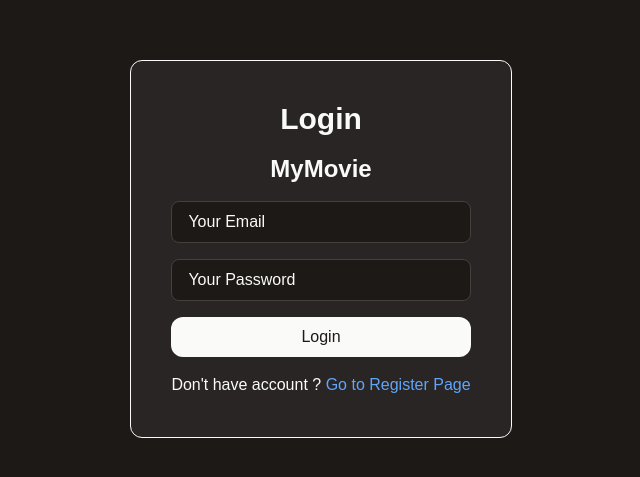
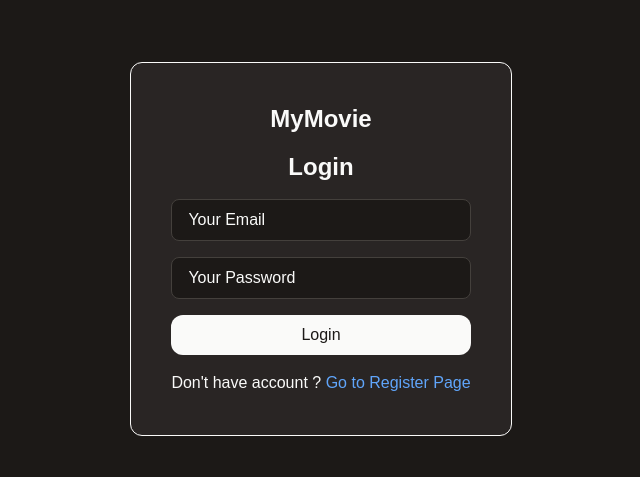
Before and after one commit to vDescent/movie-app, a Next.js app: page /pages/auth/login in a window 1280 px wide. Shown: the part 151-628 px from the top of the page, without its empty margins (319-959 px from the left). Built offline with nearby package versions, Linux system fonts and the light colour scheme; no server answers.

Commit message:
ref: apply the refactored code

```diff
--- a/src/app/pages/auth/login/hooks/useLogin.ts
+++ b/src/app/pages/auth/login/hooks/useLogin.ts
@@ -9,6 +9,7 @@ export function useLogin(){
     const router = useRouter();
     const [email, setEmail] = useState('');
     const [password, setPassword] = useState('');
+    const [authError, setAuthError] = useState('');
 
     const [validateErrors, setValidateErrors] = useState({
         email:'',
@@ -32,20 +33,26 @@ export function useLogin(){
         // 3. login firebase services
         try{
             setIsLoading(true);
+            setAuthError('');
 
             await loginUser({email, password});
 
             alert('Login success');
 
             router.push('/');
-        } catch (error){
-            console.error(error);
+        } catch (error: any){
+            if(error.code === 'auth/invalid-credential'){
+                setAuthError('Email atau password salah');
+            } else {
+                setAuthError('Terjadi kesalahan. Silahkan coba lagi.');
+            }
+            // console.error(error);
 
-            alert(`Error Message: ${error}`)
+            // alert(`Error Message: ${error}`)
         } finally {
             setIsLoading(false);
         }
     };
 
-    return{email, password, validateErrors, isLoading, setEmail, setPassword, handleLogin};
+    return{email, password, validateErrors, isLoading, authError, setAuthError, setEmail, setPassword, handleLogin};
 }
--- a/src/app/pages/auth/login/page.tsx
+++ b/src/app/pages/auth/login/page.tsx
@@ -1,81 +1,41 @@
 'use client'
-import React, { useActionState, useState } from 'react'
-import { useRouter } from 'next/navigation'
-import { auth } from '@/app/firebase/Init'
+import { useLogin } from './hooks/useLogin'
 import Link from 'next/link'
-import { signInWithEmailAndPassword } from 'firebase/auth'
 
 export default function LoginPage() {
-    const router = useRouter();
-    const [email, setEmail] = useState("");
-    const [password, setPassword] = useState("");
-    const [errors, setErrors] = useState({
-        email:"",
-        password:"",
-    })
-
-    const handleLogin = async()=>{
-        const newErrors = {
-            email:"",
-            password:"",
-        };
-
-        let isValid = true;
-
-        if(email === ""){
-            newErrors.email = "This field must be filled";
-            isValid = false;
-        } else if(!email.includes('@')){
-            newErrors.email = "This section must contain @ ex: example@gmail.com"
-            isValid = false;
-        }
-
-        if(password === ""){
-            newErrors.password = "This field must be filled";
-            isValid = false;
-        }
-
-        setErrors(newErrors);
-
-        if(!isValid) return;
-
-        try{
-            const userCredential = await signInWithEmailAndPassword(auth, email, password);
-            console.log(`Sign in Success`);
-
-            router.push(`/`);
-        } catch (error) {
-            console.log(`Error ${error}`);
-        }
-
-
-
-    }
-
+    const { email, password, validateErrors, isLoading, authError, setEmail, setPassword, handleLogin} = useLogin();
 
     return (
             <div className='flex justify-center items-center flex-col min-h-screen'>
                 <div className='flex flex-col gap-4 bg-surface hover:bg-surface-hover p-10 border-primary-text border-1 rounded-xl'>
-                    <h1 className='text-3xl self-center text-primary-text font-bold'>Login</h1>
                     <h1 className='text-2xl self-center text-primary-text font-bold'>MyMovie</h1>
+                    <h1 className='text-2xl self-center text-primary-text font-bold'>Login</h1>
                     <div>
                         <input className='bg-background text-primary-text p-2 pl-4 placeholder-primary-text border-border border-1 rounded-lg w-full'
-                        type="text" name='email' value={email} onChange={(e)=>setEmail(e.target.value)} placeholder='Your Email'/>
-                        {errors.email &&(
-                            <p className='text-negative m-1'>{errors.email}</p>
+                        type="email" name='email' value={email} onChange={(e)=>setEmail(e.target.value)} placeholder='Your Email'/>
+                        {validateErrors.email &&(
+                            <p className='text-negative m-1'>{validateErrors.email}</p>
                         )}
+                        {authError &&(
+                            <p className='text-negative m-1'>{authError}</p>
+                        )}
+
                     </div>
                     {/* <h3 style={{margin:'0'}}>Password</h3> */}
 
                     <div>
                         <input className='bg-background text-primary-text p-2 pl-4 placeholder-primary-text border-border border-1 rounded-lg w-full'
                         type="password" name='password' value={password} onChange={(e)=>setPassword(e.target.value)} placeholder='Your Password'/>
-                        {errors.password &&(
-                            <p className='text-negative m-1'>{errors.password}</p>
+                        {validateErrors.password &&(
+                            <p className='text-negative m-1'>{validateErrors.password}</p>
+                        )}
+                        {authError &&(
+                            <p className='text-negative m-1'>{authError}</p>
                         )}
                     </div>
-                    <button className='bg-primary-text text-background rounded-xl font-thin w-full p-2 self-center hover:bg-background hover:cursor-pointer hover:text-primary-text'
-                     onClick={handleLogin}>Login</button>
+                    <button className='bg-primary-text text-background rounded-xl font-thin w-full p-2 self-center hover:bg-background hover:cursor-pointer hover:text-primary-text disabled:opacity-50 disabled:cursor-not-allowed'
+                    disabled={isLoading}
+                    onClick={handleLogin}>Login</button>
                     <p>Don't have account ? <Link className='text-positive-text hover:text-positive-text-hover' href='/pages/auth/register'>Go to Register Page</Link></p>
                 </div>
                 {/* <button onClick={goToLogin}>Go to login</button> */}
--- a/src/app/pages/auth/login/services/loginUser.ts
+++ b/src/app/pages/auth/login/services/loginUser.ts
@@ -7,7 +7,7 @@ type LoginUserParams = {
 }
 
 export async function loginUser({email, password} : LoginUserParams){
-        const userCredential = await signInWithEmailAndPassword(auth, email, password);
+        await signInWithEmailAndPassword(auth, email, password);
         console.log(`Sign in Success`);
         // router.push(`/`);
         // console.log(`Sign in Error: `,error);
--- a/src/app/pages/auth/login/validation/loginValidation.ts
+++ b/src/app/pages/auth/login/validation/loginValidation.ts
@@ -1,5 +1,3 @@
-import { error } from "console";
-
 type LoginForm = {
     email: string;
     password: string;
```
